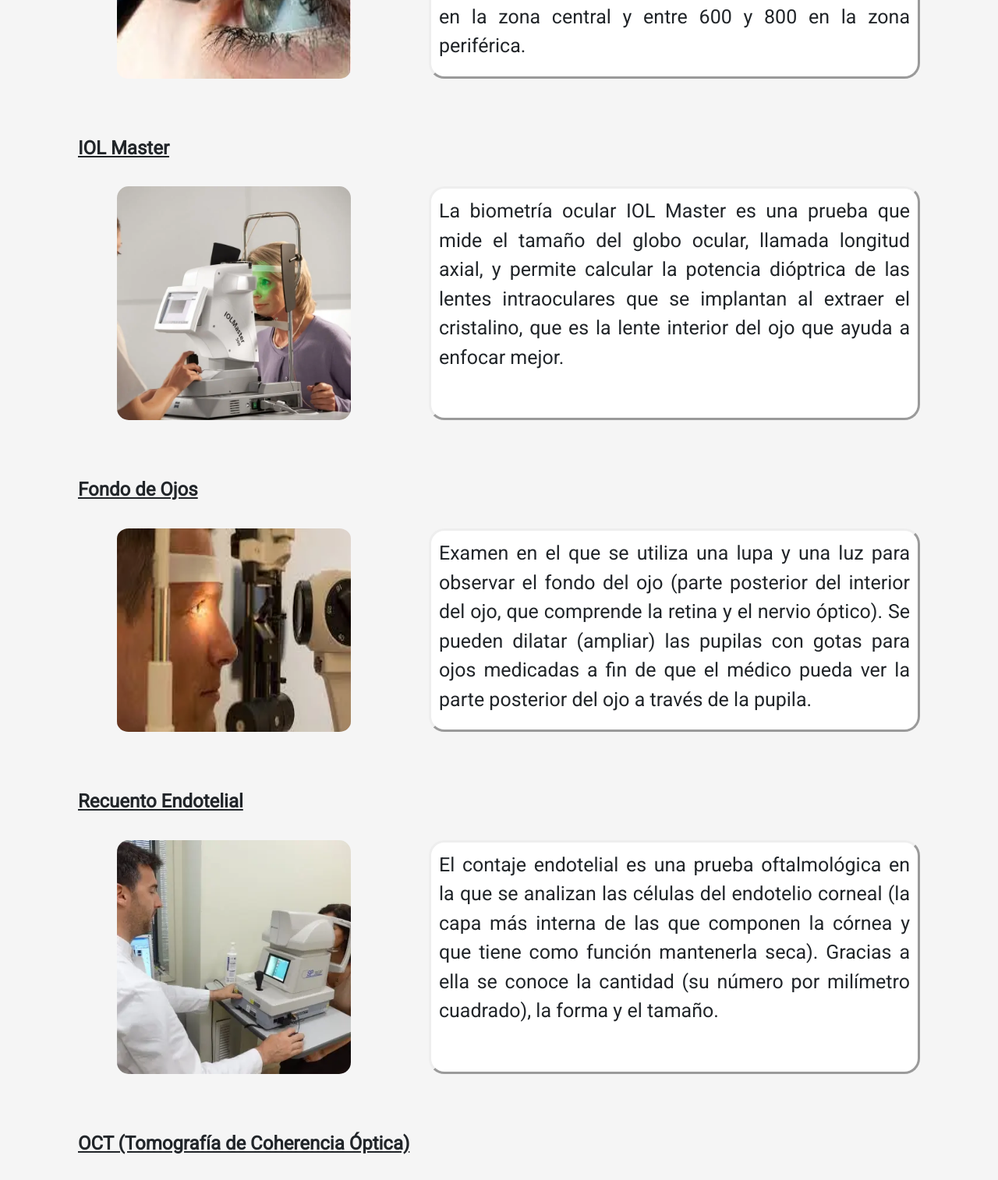
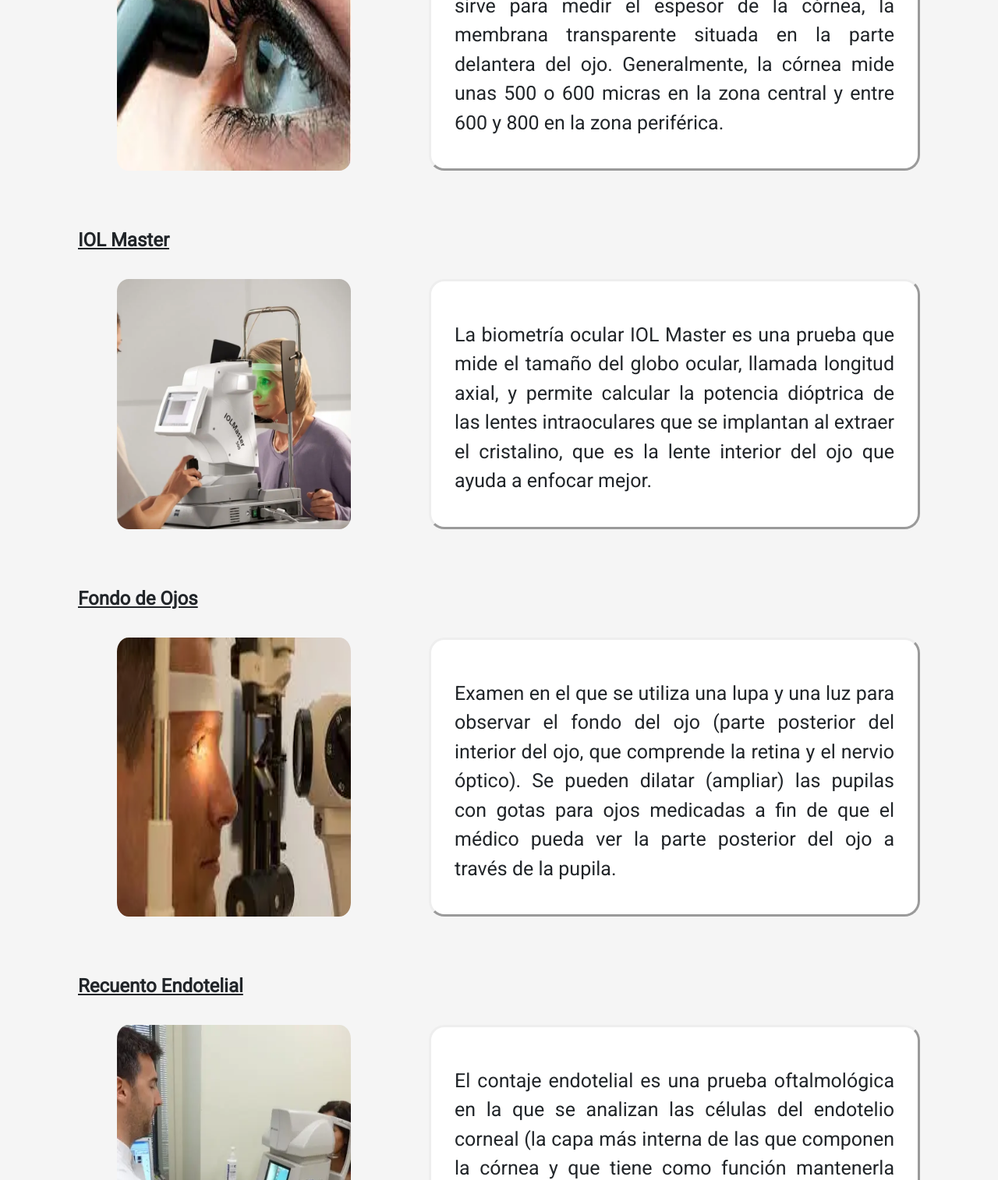
Before and after one commit to MatiEsc/PaginaOftalmologo, a website: page paginas/estudios.html in a window 1280 px wide. Shown: the part 786-2300 px from the top of the page at 78% size. Drawn offline with nearby package versions, Linux system fonts and the light colour scheme; files whose address does not match are found by name.

Commit message:
corrigiendo sugerencias

```diff
--- a/paginas/estudios.html
+++ b/paginas/estudios.html
@@ -89,7 +89,7 @@
                 <img class="borderr" src="../imagenes/estudios/topografia.webp" width="300"  alt="Estudio Fondo de Ojos">
             </div>
             <div class="parrafoEstudios animate__animated animate__fadeInRightBig">
-                <p > La topografía o tomografía corneal es una prueba diagnóstica no invasiva que consiste en un estudio de la geometría de la córnea, con el objetivo de analizar las irregularidades que puede haber en el relieve y la curvatura de su superficie.</p>
+                <p class="paddingEstudios"> La topografía o tomografía corneal es una prueba diagnóstica no invasiva que consiste en un estudio de la geometría de la córnea, con el objetivo de analizar las irregularidades que puede haber en el relieve y la curvatura de su superficie.</p>
             </div >
         </div>
 
@@ -101,7 +101,7 @@
                 <img class="borderr" src="../imagenes/estudios/paquimetria.webp" width="300"  alt="Estudio Fondo de Ojos">
             </div>
             <div class="parrafoEstudios animate__animated animate__fadeInRightBig">
-                <p > La paquimetría es una prueba oftalmológica que sirve para medir el espesor de la córnea, la membrana transparente situada en la parte delantera del ojo. Generalmente, la córnea mide unas 500 o 600 micras en la zona central y entre 600 y 800 en la zona periférica.</p>
+                <p class="paddingEstudios"> La paquimetría es una prueba oftalmológica que sirve para medir el espesor de la córnea, la membrana transparente situada en la parte delantera del ojo. Generalmente, la córnea mide unas 500 o 600 micras en la zona central y entre 600 y 800 en la zona periférica.</p>
             </div >
         </div>
 
@@ -114,7 +114,7 @@
                 <img class="borderr" src="../imagenes/estudios/iolMaster.webp" width="300" alt="Estudio Campo Visual">
             </div>
             <div  class="parrafoEstudios animate__animated animate__fadeInRightBig">
-                <p> La biometría ocular IOL Master es una prueba que mide el tamaño del globo ocular, llamada longitud axial, y permite calcular la potencia dióptrica de las lentes intraoculares que se implantan al extraer el cristalino, que es la lente interior del ojo que ayuda a enfocar mejor.</p>
+                <p class="paddingEstudios"> La biometría ocular IOL Master es una prueba que mide el tamaño del globo ocular, llamada longitud axial, y permite calcular la potencia dióptrica de las lentes intraoculares que se implantan al extraer el cristalino, que es la lente interior del ojo que ayuda a enfocar mejor.</p>
             </div >
         </div>
 
@@ -127,7 +127,7 @@
                 <img class="borderr" src="../imagenes/estudios/fondo de ojos.webp" width="300" alt="Estudio Campo Visual">
             </div>
             <div  class="parrafoEstudios animate__animated animate__fadeInRightBig">
-                <p> Examen en el que se utiliza una lupa y una luz para observar el fondo del ojo (parte posterior del interior del ojo, que comprende la retina y el nervio óptico). Se pueden dilatar (ampliar) las pupilas con gotas para ojos medicadas a fin de que el médico pueda ver la parte posterior del ojo a través de la pupila.</p>
+                <p class="paddingEstudios"> Examen en el que se utiliza una lupa y una luz para observar el fondo del ojo (parte posterior del interior del ojo, que comprende la retina y el nervio óptico). Se pueden dilatar (ampliar) las pupilas con gotas para ojos medicadas a fin de que el médico pueda ver la parte posterior del ojo a través de la pupila.</p>
             </div >
         </div>
 
@@ -139,7 +139,7 @@
                 <img class="borderr" src="../imagenes/estudios/recuento.webp" width="300" alt="Estudio Campo Visual">
             </div>
             <div  class="parrafoEstudios animate__animated animate__fadeInRightBig">
-                <p> El contaje endotelial es una prueba oftalmológica en la que se analizan las células del endotelio corneal (la capa más interna de las que componen la córnea y que tiene como función mantenerla seca). Gracias a ella se conoce la cantidad (su número por milímetro cuadrado), la forma y el tamaño.</p>
+                <p class="paddingEstudios"> El contaje endotelial es una prueba oftalmológica en la que se analizan las células del endotelio corneal (la capa más interna de las que componen la córnea y que tiene como función mantenerla seca). Gracias a ella se conoce la cantidad (su número por milímetro cuadrado), la forma y el tamaño.</p>
             </div >
         </div>
 
--- a/scss/estilos.scss
+++ b/scss/estilos.scss
@@ -562,6 +562,12 @@ a{
     margin-right: 10rem;
     border-style:outset ;
     background-color: white;
+    padding-top: 3rem;
+
+}
+
+.paddingEstudios{
+    padding: 2rem;
 
 }
 
@@ -647,6 +653,7 @@ a{
 
 .parrafo{
     font-size: medium;
+    padding: 3rem;
 }
 
 /*-----CELULAR---*/
@@ -727,6 +734,11 @@ a{
     grid-area: paciente4;
  }
 
+
+.parrafoTestimonios{
+    font-style: italic;
+}
+
 /*--tablets--*/
 @media screen and (max-width: 768px) and (min-width:501px) {
     .video1,
```
Also changed, not shown: paginas/sobreMi.html (+1 -1 lines), paginas/testimonios.html (+4 -4 lines), css/estilos.css, 1 other file.
